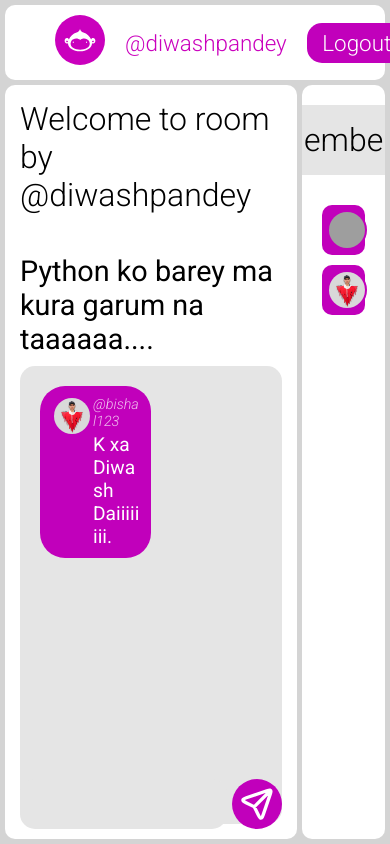
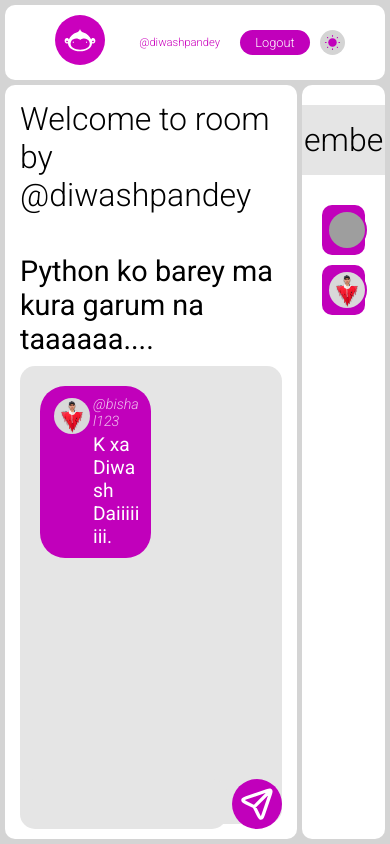
Before and after one commit to diwashpandey/ConnectCodes, a Django app: page /room/3/ in a window 390 px wide. Run offline with Django 5.2, Linux system fonts and the light colour scheme; a user stored in the database is signed in; data comes from the database, SQL or seed files in the repository; both versions use the stored data as it was after the commit; tables that the repository leaves empty hold one stand-in row (values such as "Sample post"); grey boxes are pictures that could not be loaded.

Commit message:
Made more responsive.

```diff
--- a/home/templates/home/home.html
+++ b/home/templates/home/home.html
@@ -8,6 +8,7 @@
 {% include "header_with_search.html" %}
 <main>
   <div class="topics_box">
+    <img src="{% static 'equipments/website_icons/homepage/arrow.svg' %}" alt="" class="revealer" onclick="revealBox()">
     <h2 class='center'>Topics</h2>
     <ul class="topics">
       {% for topic_name in topics %}
@@ -51,4 +52,6 @@
   </div>
 </main>
 
+<script src="{% static 'js/home_responsive.js' %}"></script>
+
 {% endblock %}
--- a/static/css/header.css
+++ b/static/css/header.css
@@ -1,5 +1,5 @@
 header{
-    height:60px;
+    min-height:60px;
     width:100vw;
     margin: auto;
 
@@ -12,6 +12,7 @@ header{
 }
 
 nav{
+    height:100%;
     padding:0 40px;
     display:flex;
     justify-content: space-between;
@@ -110,3 +111,45 @@ nav a{
 .theme_box>input{
     opacity:0;
 }
+
+@media (max-width:1000px){
+    .search{
+        display:none;
+    }
+    .logout_button{
+        height:30px !important;
+        width:80px !important;
+        font-size: 0.8em;
+    }
+    .username{
+        font-size: 1em;
+    }
+    .theme_box{
+        height:35px;
+        width:35px;
+
+    }
+    .logo{
+        height:35px
+    }
+
+}
+@media (max-width:500px){
+    .logout_button{
+        height:25px !important;
+        width:70px !important;
+        font-size: 0.8em;
+    }
+    .username{
+        font-size: .7em;
+    }
+    .theme_box{
+        height:25px;
+        width:25px;
+
+    }
+    .logo{
+        height:25px
+    }
+
+}
--- a/templates/header_with_search.html
+++ b/templates/header_with_search.html
@@ -6,7 +6,7 @@
         <img
           src="{% static 'equipments/website_icons/homepage/logo.svg' %}"
           alt="LOGO"
-          height="50px"
+          height="50px" class="logo"
         />
       </a>
       <form class="search center" >
```
Also changed, not shown: static/css/home.css (+32 -9 lines), static/js/home_responsive.js (added, +7 -0 lines), db.sqlite3, static/equipments/website_icons/homepage/arrow.svg (added).
